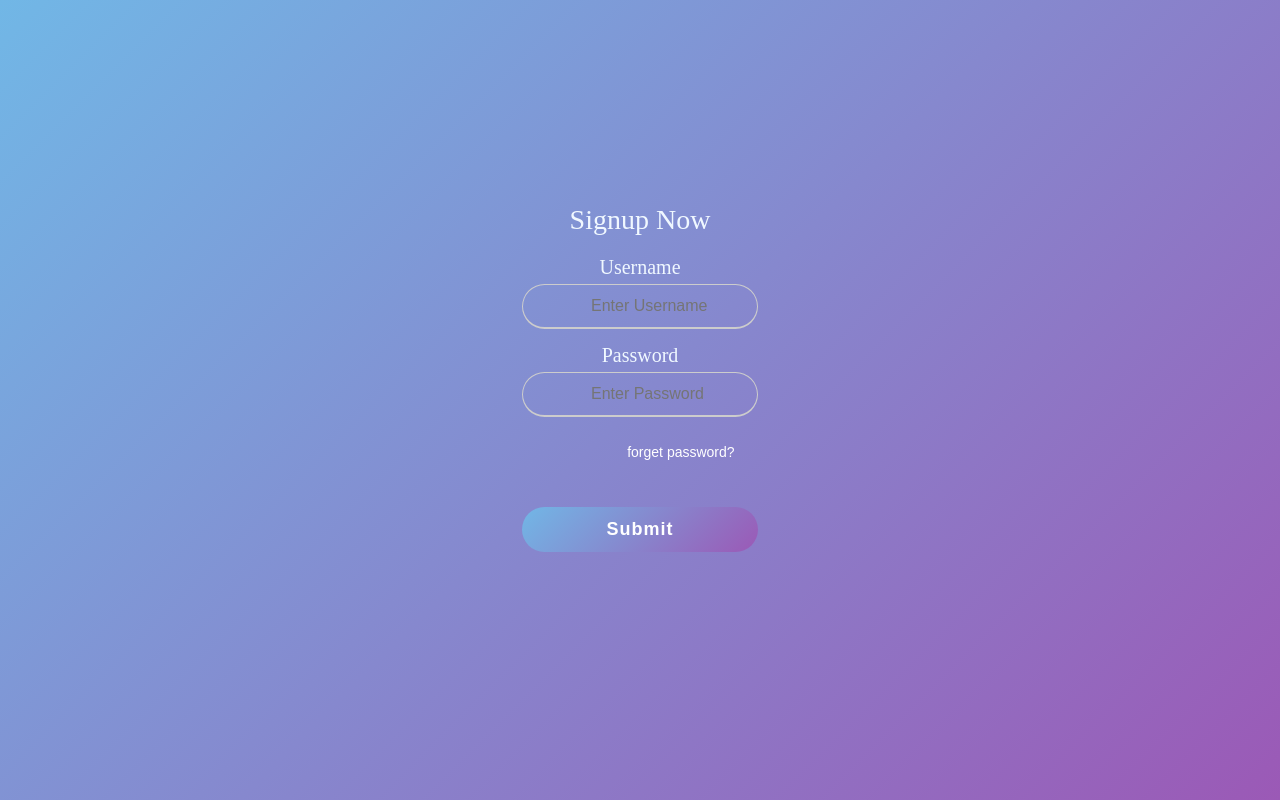
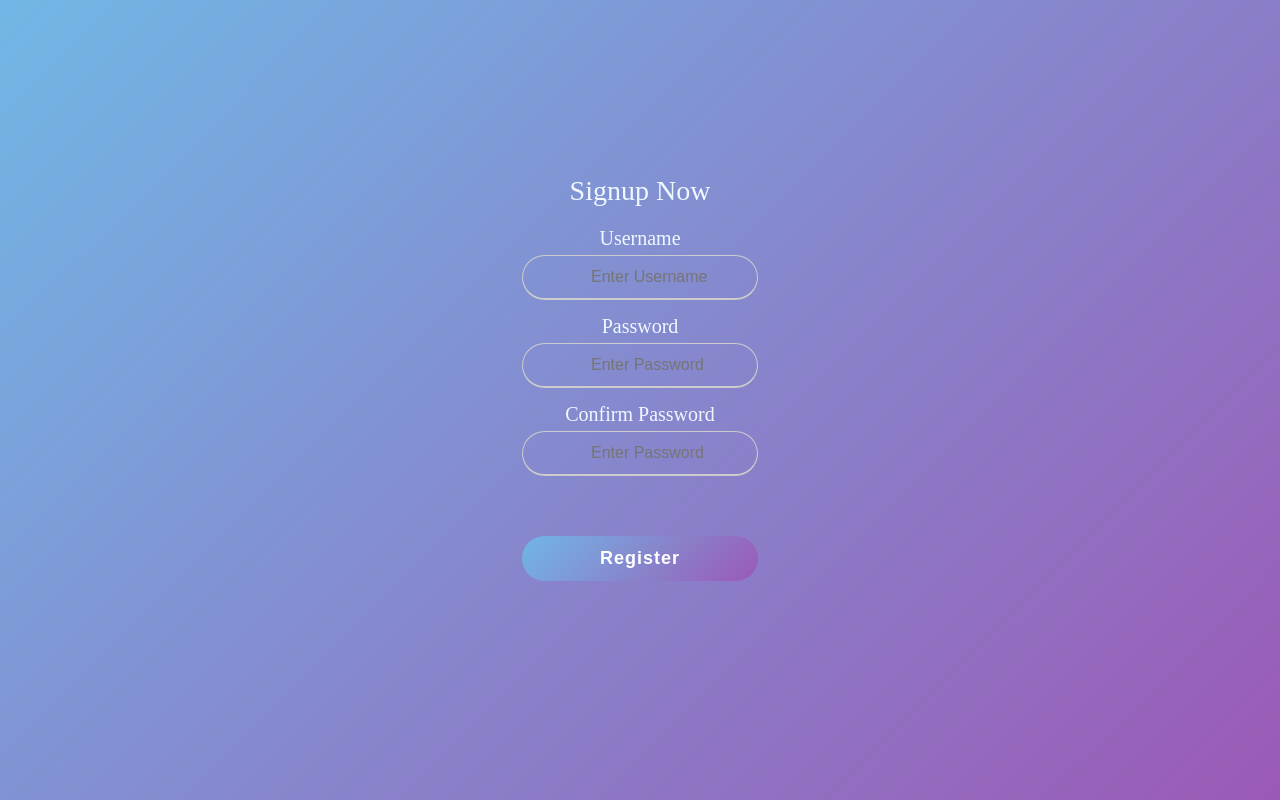
Before and after one commit to Anubhav1603/SIGNUP-FORM, a plain HTML site: page index.html in a window 1280 px wide. Drawn offline with Linux system fonts and the light colour scheme.

Commit message:
added snackbar div

```diff
--- a/index.html
+++ b/index.html
@@ -4,33 +4,40 @@
     <meta charset="UTF-8">
     <meta http-equiv="X-UA-Compatible" content="IE=edge">
     <link rel="stylesheet" href="style.css">
+
     <meta name="viewport" content="width=device-width, initial-scale=1.0">
-    <title>LOGIN FORM</title>
+    <title>SIGNUP FORM</title>
 </head>
 
 <body>
     <div class="container">
             <div class="title">Signup Now</div>
-                <form action="#">
+                <form id="forms">
                     <div class="user-details">
                         <div class="input-box">
                             <div class="details">Username</div>
                             <input type="text" placeholder="Enter Username" name="username" required>
                         </div>
+                        <div class="input-box"">
+                            <div class="details" >Password</div>
+                            <input type="password" placeholder="Enter Password" name="password" id="pass1" required>
+                        </div>
                         <div class="input-box">
-                            <div class="details">Password</div>
-                            <input type="password" placeholder="Enter Password" name="password" required>
+                            <div class="details">Confirm Password</div>
+                            <input type="password" placeholder="Enter Password" name="password" id="pass2" required>
                         </div>
                     </div>
-                    <div class="forget">
+                    <!-- <div class="forget">
                     <button type="button">forget password?</button>
                     </div>
-                    <br>
+                    <br> -->
                     <div class="button">
-                    <input type="submit"></input>
+                    <input type="submit" value="Register"></input>
                     </div>
                 </form>
     </div>
+    <div id="snackbar"></div>
+    <script type="text/javascript" src="index.js"></script>
 </body>
 
 </html>
```
